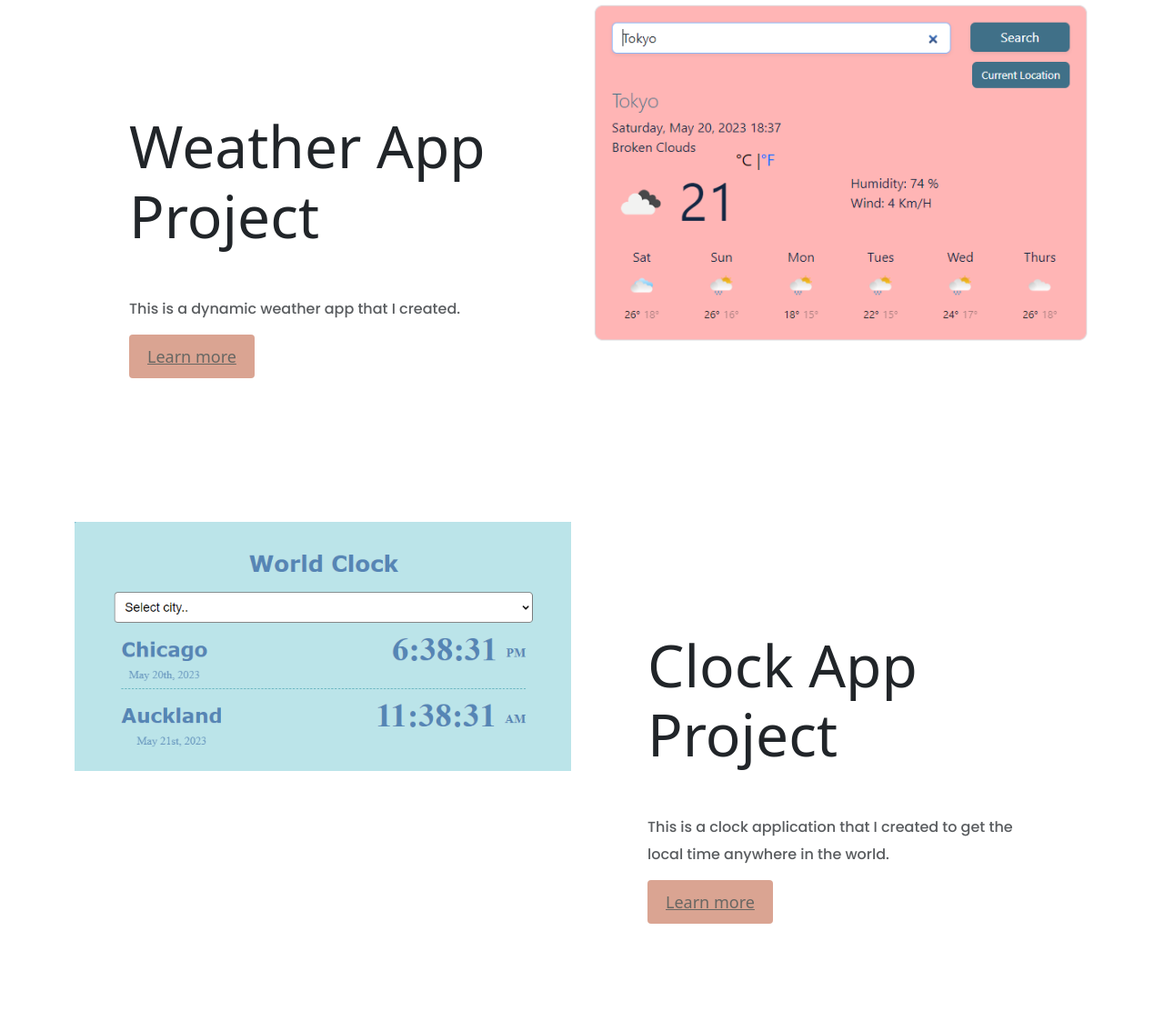
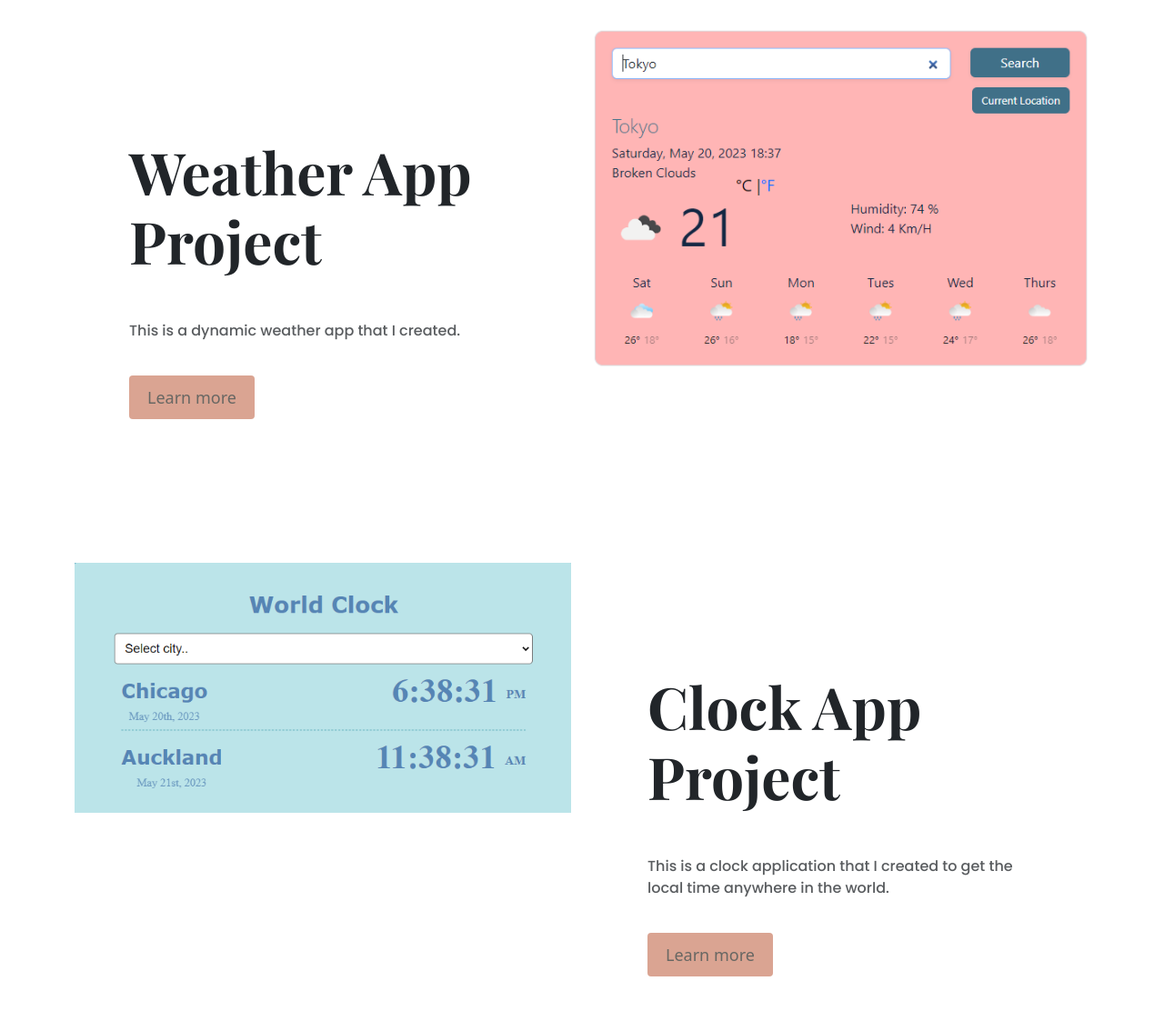
Before and after one commit to smooth-like-butter/Portfolio-Project, a plain HTML site: page index.html in a window 1280 px wide. Shown: the part 1320-2432 px from the top of the page at 91% size. Drawn offline with nearby package versions, Linux system fonts and the light colour scheme.

Commit message:
added links to projects and updated some styling

```diff
--- a/index.html
+++ b/index.html
@@ -28,7 +28,7 @@
     ></script>
     <link rel="stylesheet" href="styles/portfolio.css" />
 
-    <title>Document</title>
+    <title>Stephanie Elizabeth</title>
   </head>
   <body>
     <div class="hero">
@@ -39,7 +39,7 @@
         <a href="#" class="btn btn-branding">Contact me</a>
       </div>
     </div>
-    <p class="text-center m-5">My Projects</p>
+    <h3 class="text-center m-5">My Projects</h3>
     <div class="container">
       <div class="row mb-5">
         <div class="col d-none d-lg-block">
@@ -48,7 +48,7 @@
         <div class="col">
           <div class="project-description">
             <h2 class="mb-5">BTS Project</h2>
-            <p class="mb-4 text-muted">
+            <p class="mb-5 text-muted">
               BTS, also known as the Bangtan Boys, is a South Korean boy band
               formed in 2010. The band consists of Jin, Suga, J-Hope, RM, Jimin,
               V, and Jungkook, who co-write or co-produce much of their
@@ -59,14 +59,18 @@
         </div>
       </div>
       <div class="row mb-5">
-
         <div class="col">
           <div class="project-description">
             <h2 class="mb-5">Weather App Project</h2>
-            <p class="mb-4 text-muted">
+            <p class="mb-5 text-muted">
               This is a dynamic weather app that I created.
             </p>
-            <a href="" class="btn-branding-outline">Learn more</a>
+            <a
+              href="https://ephemeral-khapse-09280a.netlify.app"
+              target="_blank"
+              class="btn-branding-outline"
+              >Learn more</a
+            >
           </div>
         </div>
         <div class="col d-none d-lg-block">
@@ -80,10 +84,11 @@
         <div class="col">
           <div class="project-description">
             <h2 class="mb-5">Clock App Project</h2>
-            <p class="mb-4 text-muted">
-              This is a clock application that I created to get the local time anywhere in the world.
+            <p class="mb-5 text-muted">
+              This is a clock application that I created to get the local time
+              anywhere in the world.
             </p>
-            <a href="" class="btn-branding-outline">Learn more</a>
+            <a href="https://stephschatz-world-clock.netlify.app" target="_blank" class="btn-branding-outline">Learn more</a>
           </div>
         </div>
       </div>
--- a/styles/portfolio.css
+++ b/styles/portfolio.css
@@ -11,11 +11,17 @@ h1 h2 h3 {
 h2 {
   font-size: 64px;
 }
+
+}
 p {
   font-family: "Poppins", sans-serif;
   font-weight: normal;
   color: var(--tertiary-color);
   line-height: 30px;
+}
+
+a {
+  text-decoration: none;
 }
 
 .hero {
@@ -68,6 +74,13 @@ p {
 .project-description {
   padding: 120px 60px;
 }
+
+.container h2 {
+  font-family: "Playfair Display", serif;
+}
+.container p {
+  font-family:"Poppins", sans-serif;
+}
 @media (max-width: 900px) {
   h1 {
     font-size: 50px;
```
